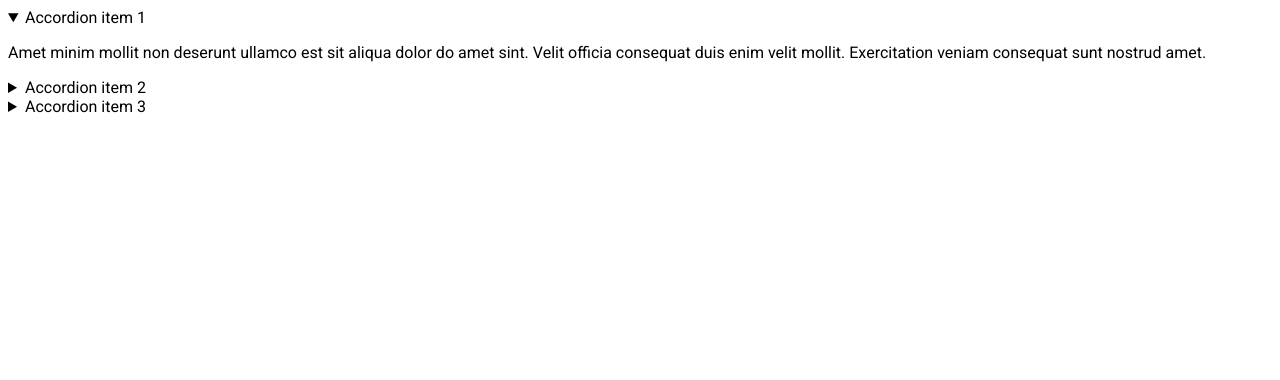
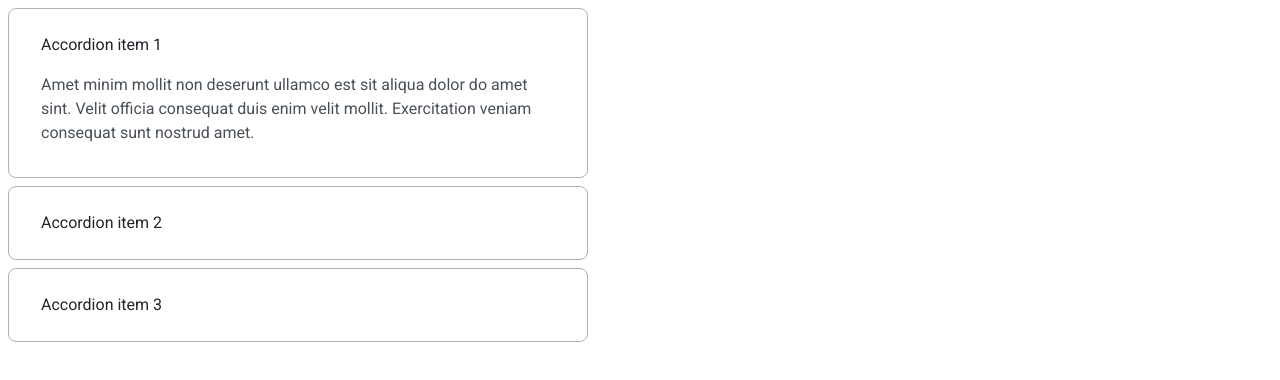
Before and after one commit to js-tasks-ru/htmlcss-20240216_t-klymets, a website: page 03-lection1/02-accordion/index.html in a window 1280 px wide. Both pictures are taken after a click on the heading "Accordion item 1". Drawn offline with Linux system fonts and the light colour scheme.

Commit message:
add styles to the accordion.

```diff
--- a/03-lection1/02-accordion/accordion.css
+++ b/03-lection1/02-accordion/accordion.css
@@ -1 +1,36 @@
-/* Стилизация аккордеона */
+.accordion {
+    max-width: 580px;
+}
+
+.accordion__summary {
+    color: var(--black);
+    font-size: var(--p-font-size);
+    font-weight: var(--p-font-weight);
+    line-height: var(--p-line-height);
+    padding: 24px 32px;
+    list-style: none; /* to hide arrow icon */
+    cursor: pointer;
+}
+
+.accordion__content {
+    color: var(--grey-4);
+    font-size: var(--p-font-size);
+    font-weight: var(--p-font-weight);
+    line-height: var(--p-line-height);
+    margin: 0;
+    padding: 0 32px 32px 32px;
+}
+
+.accordion__item {
+    border: 1px solid var(--grey-3);
+    border-radius: 8px;
+    margin-bottom: 8px;
+}
+
+.accordion__item:last-child {
+    margin-bottom: 0;
+}
+
+.accordion__item[open] > .accordion__summary {
+    padding-bottom: 16px;
+}
--- a/assets/css/main.css
+++ b/assets/css/main.css
@@ -17,6 +17,12 @@
 
     --primary: var(--blue);
     --secondary: var(--purple);
+
+    /* Typography */
+
+    --p-font-size: 16px;
+    --p-line-height: 24px;
+    --p-font-weight: 400;
 }
 
 * {
```
